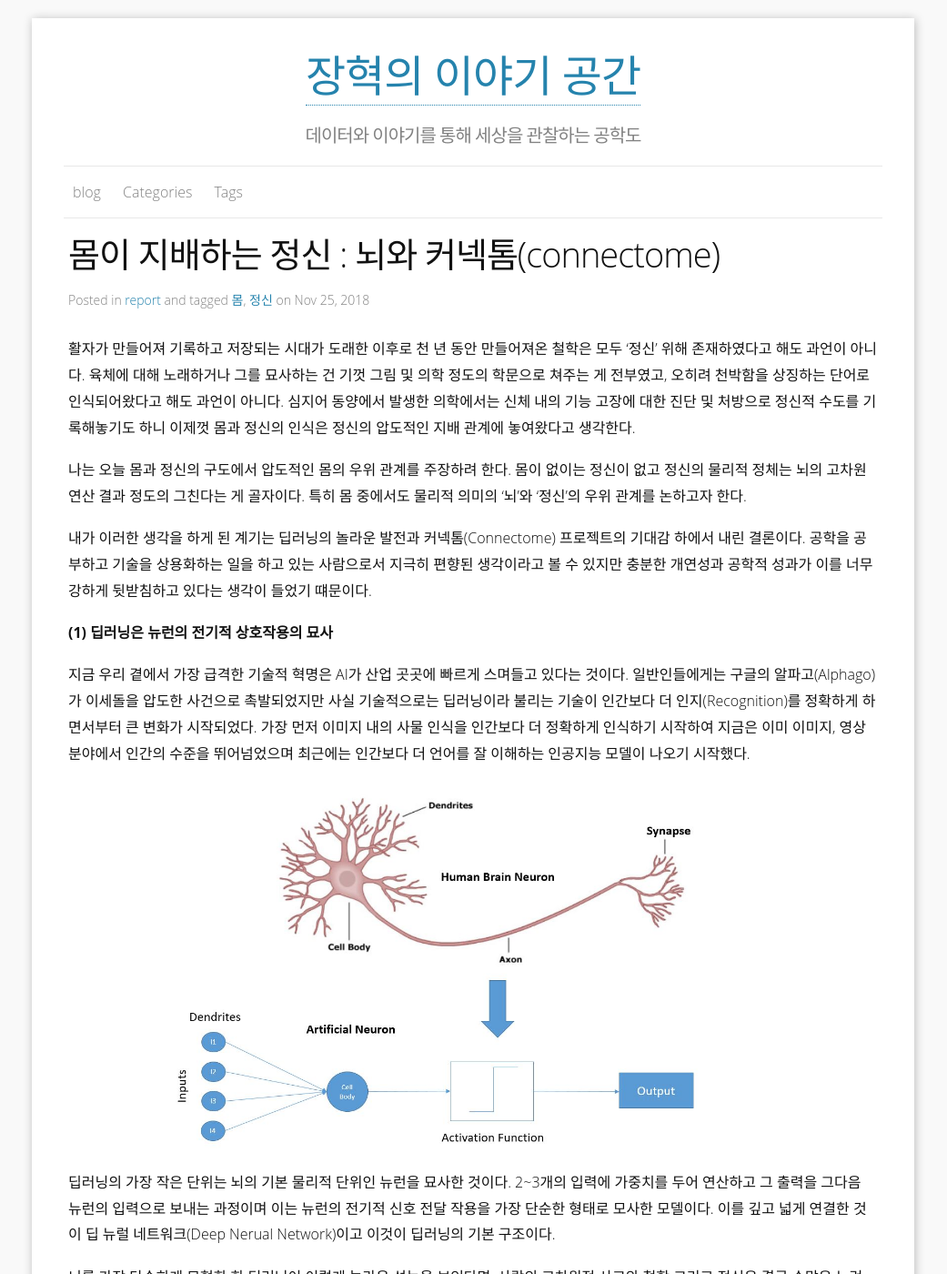
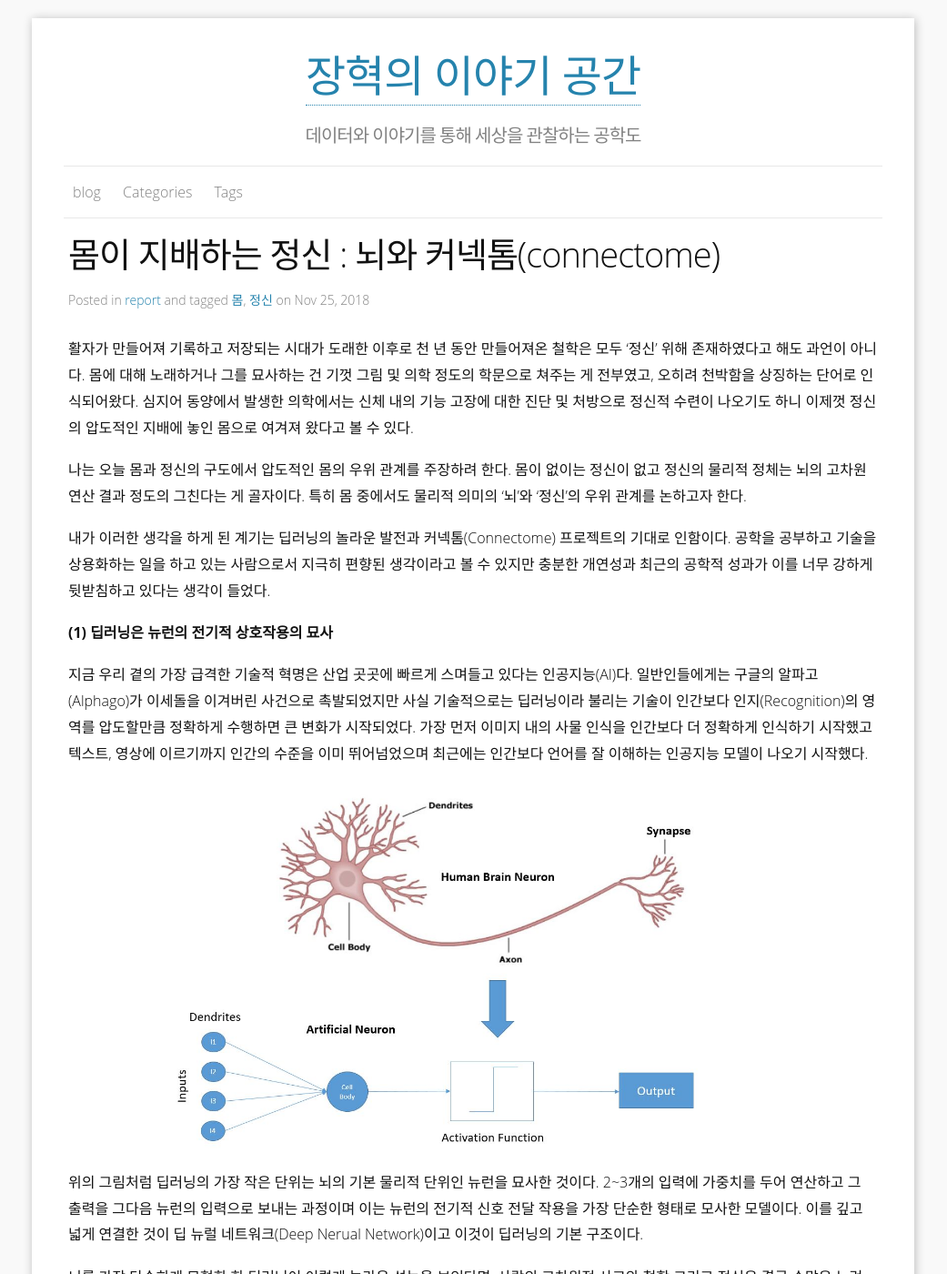
Before and after one commit to HyoukJang/HyoukJang.github.io, a Jekyll site: the page built from _posts/2018-11-25-body-ovecome-sprit.md, in a window 1280 px wide and 1400 px high. Shown: the whole window at 91% size, without its empty margins (120-1161 px from the left). Built offline with Jekyll 4.4.1, drawn with Linux system fonts in a browser that asks for light colours; nearby versions of some CDN libraries; some web fonts are replaced; comment, search, counter and statistics services are not loaded; some of the changed text lies outside the part shown.

Commit message:
modify error

```diff
--- a/_posts/2018-11-25-body-ovecome-sprit.md
+++ b/_posts/2018-11-25-body-ovecome-sprit.md
@@ -8,19 +8,19 @@ tags: 몸 정신
 open: true
 ---
 
-활자가 만들어져 기록하고 저장되는 시대가 도래한 이후로 천 년 동안 만들어져온 철학은 모두 '정신' 위해 존재하였다고 해도 과언이 아니다. 육체에 대해 노래하거나 그를 묘사하는 건 기껏 그림 및 의학 정도의 학문으로 쳐주는 게 전부였고, 오히려 천박함을 상징하는 단어로 인식되어왔다고 해도 과언이 아니다. 심지어 동양에서 발생한 의학에서는 신체 내의 기능 고장에 대한 진단 및 처방으로 정신적 수도를 기록해놓기도 하니 이제껏 몸과 정신의 인식은 정신의 압도적인 지배 관계에 놓여왔다고 생각한다.
+활자가 만들어져 기록하고 저장되는 시대가 도래한 이후로 천 년 동안 만들어져온 철학은 모두 '정신' 위해 존재하였다고 해도 과언이 아니다. 몸에 대해 노래하거나 그를 묘사하는 건 기껏 그림 및 의학 정도의 학문으로 쳐주는 게 전부였고, 오히려 천박함을 상징하는 단어로 인식되어왔다. 심지어 동양에서 발생한 의학에서는 신체 내의 기능 고장에 대한 진단 및 처방으로 정신적 수련이 나오기도 하니 이제껏 정신의 압도적인 지배에 놓인 몸으로 여겨져 왔다고 볼 수 있다.
 
 나는 오늘 몸과 정신의 구도에서 압도적인 몸의 우위 관계를 주장하려 한다. 몸이 없이는 정신이 없고 정신의 물리적 정체는 뇌의 고차원 연산 결과 정도의 그친다는 게 골자이다. 특히 몸 중에서도 물리적 의미의 '뇌'와 '정신'의 우위 관계를 논하고자 한다.
 
-내가 이러한 생각을 하게 된 계기는 딥러닝의 놀라운 발전과 커넥톰(Connectome) 프로젝트의 기대감 하에서 내린 결론이다. 공학을 공부하고 기술을 상용화하는 일을 하고 있는 사람으로서 지극히 편향된 생각이라고 볼 수 있지만 충분한 개연성과 공학적 성과가 이를 너무 강하게 뒷받침하고 있다는 생각이 들었기 떄문이다.
+내가 이러한 생각을 하게 된 계기는 딥러닝의 놀라운 발전과 커넥톰(Connectome) 프로젝트의 기대로 인함이다. 공학을 공부하고 기술을 상용화하는 일을 하고 있는 사람으로서 지극히 편향된 생각이라고 볼 수 있지만 충분한 개연성과 최근의 공학적 성과가 이를 너무 강하게 뒷받침하고 있다는 생각이 들었다.
 
 **(1) 딥러닝은 뉴런의 전기적 상호작용의 묘사**
 
-지금 우리 곁에서 가장 급격한 기술적 혁명은 AI가 산업 곳곳에 빠르게 스며들고 있다는 것이다. 일반인들에게는 구글의 알파고(Alphago)가 이세돌을 압도한 사건으로 촉발되었지만 사실 기술적으로는 딥러닝이라 불리는 기술이 인간보다 더 인지(Recognition)를 정확하게 하면서부터 큰 변화가 시작되었다. 가장 먼저 이미지 내의 사물 인식을 인간보다 더 정확하게 인식하기 시작하여 지금은 이미 이미지, 영상 분야에서 인간의 수준을 뛰어넘었으며 최근에는 인간보다 더 언어를 잘 이해하는 인공지능 모델이 나오기 시작했다.
+지금 우리 곁의 가장 급격한 기술적 혁명은 산업 곳곳에 빠르게 스며들고 있다는 인공지능(AI)다. 일반인들에게는 구글의 알파고(Alphago)가 이세돌을 이겨버린 사건으로 촉발되었지만 사실 기술적으로는 딥러닝이라 불리는 기술이 인간보다 인지(Recognition)의 영역를 압도할만큼 정확하게 수행하면 큰 변화가 시작되었다. 가장 먼저 이미지 내의 사물 인식을 인간보다 더 정확하게 인식하기 시작했고 텍스트, 영상에 이르기까지 인간의 수준을 이미 뛰어넘었으며 최근에는 인간보다 언어를 잘 이해하는 인공지능 모델이 나오기 시작했다.
 
 ![딥러닝과 뉴런]({{site.baseurl}}/images/neuran_and_deep_learning.jpg)
 
-딥러닝의 가장 작은 단위는 뇌의 기본 물리적 단위인 뉴런을 묘사한 것이다. 2~3개의 입력에 가중치를 두어 연산하고 그 출력을 그다음 뉴런의 입력으로 보내는 과정이며 이는 뉴런의 전기적 신호 전달 작용을 가장 단순한 형태로 모사한 모델이다. 이를 깊고 넓게 연결한 것이 딥 뉴럴 네트워크(Deep Nerual Network)이고 이것이 딥러닝의 기본 구조이다.
+위의 그림처럼 딥러닝의 가장 작은 단위는 뇌의 기본 물리적 단위인 뉴런을 묘사한 것이다. 2~3개의 입력에 가중치를 두어 연산하고 그 출력을 그다음 뉴런의 입력으로 보내는 과정이며 이는 뉴런의 전기적 신호 전달 작용을 가장 단순한 형태로 모사한 모델이다. 이를 깊고 넓게 연결한 것이 딥 뉴럴 네트워크(Deep Nerual Network)이고 이것이 딥러닝의 기본 구조이다.
 
 뇌를 가장 단순하게 모형화 한 딥러닝이 이렇게 놀라운 성능을 보인다면, 사람의 고차원적 사고와 철학 그리고 정신은 결국 수많은 뉴런 세포들의 연산 결과 정도가 아닐까? 그렇다면 물리적 몸의 일부인 뉴런 다발이 선행되는 개념이라고 볼 수 있겠다.
 
```
Also changed, not shown: other parts of _posts/2018-11-25-body-ovecome-sprit.md (+2 -2 lines).
